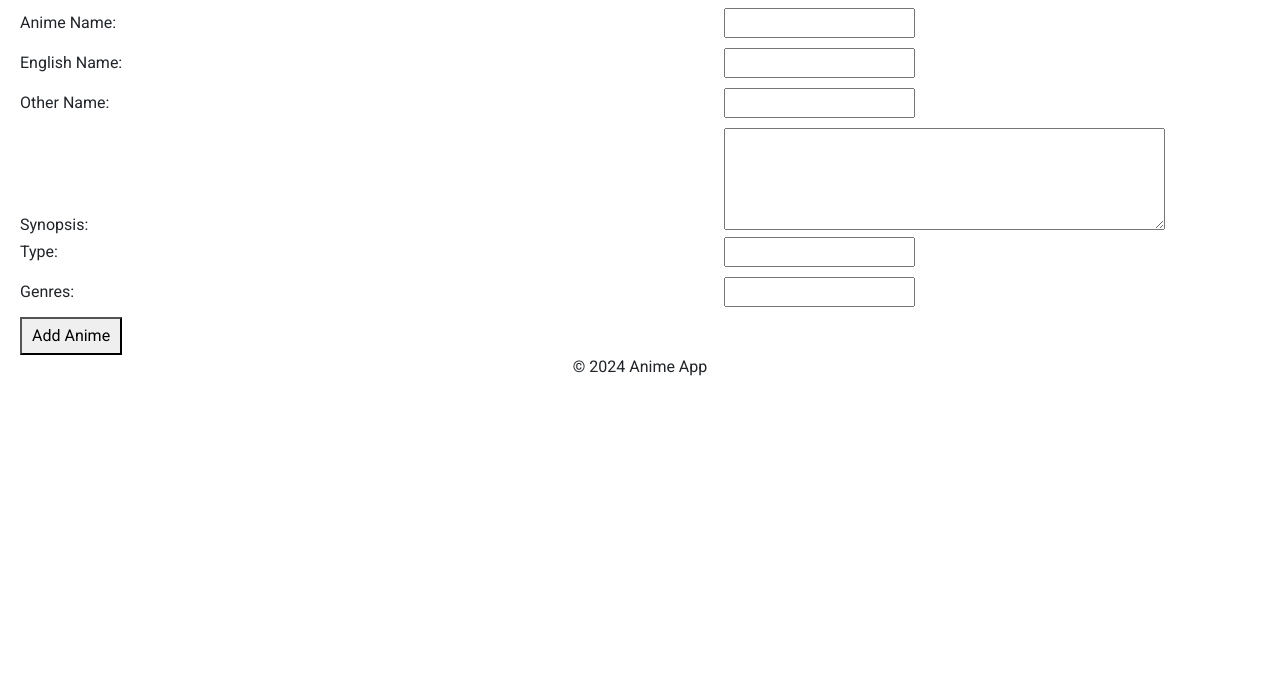
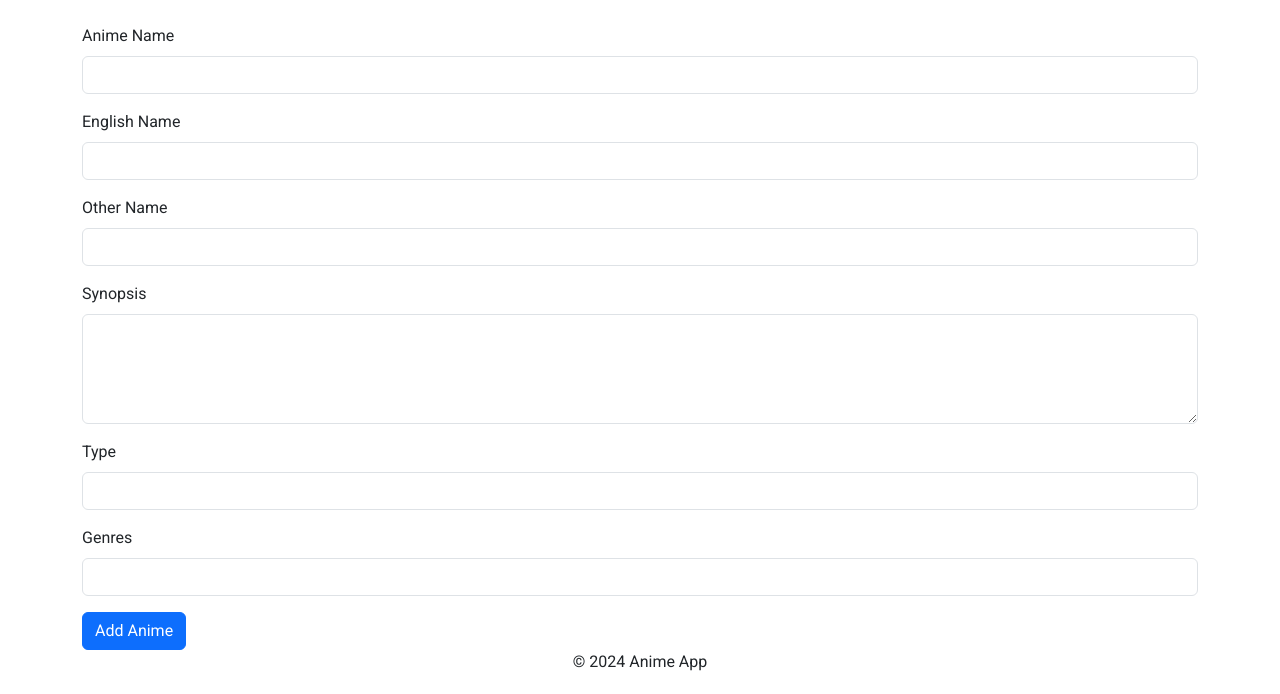
Before and after one commit to Mfaytinn/AnimeReview-BLG317, a Flask app: page /add in a window 1280 px wide. Shown: the part 188-882 px from the top of the page. Before the commit the page ends 564 px from the top, so only its background shows below. Run offline with Flask 3, Linux system fonts and the light colour scheme.

Commit message:
style and add signin button to header

```diff
--- a/app/templates/add_anime.html
+++ b/app/templates/add_anime.html
@@ -7,25 +7,31 @@
 {% endblock %}
 
 {% block content %}
-    <form action="{{ url_for('add_anime') }}" method="post">
-        <label for="anime_name">Anime Name:</label>
-        <input type="text" id="anime_name" name="anime_name" required><br>
-
-        <label for="english_name">English Name:</label>
-        <input type="text" id="english_name" name="english_name"><br>
-
-        <label for="other_name">Other Name:</label>
-        <input type="text" id="other_name" name="other_name"><br>
-
-        <label for="synopsis">Synopsis:</label>
-        <textarea id="synopsis" name="synopsis" rows="4" cols="50" required></textarea><br>
-
-        <label for="type_anime">Type:</label>
-        <input type="text" id="type_anime" name="type_anime"><br>
-
-        <label for="genres">Genres:</label>
-        <input type="text" id="genres" name="genres"><br>
-
-        <button type="submit">Add Anime</button>
+    <form action="{{ url_for('add_anime') }}" method="post" class="container mt-4">
+        <div class="mb-3">
+            <label for="anime_name" class="form-label">Anime Name</label>
+            <input type="text" id="anime_name" name="anime_name" class="form-control" required>
+        </div>
+        <div class="mb-3">
+            <label for="english_name" class="form-label">English Name</label>
+            <input type="text" id="english_name" name="english_name" class="form-control">
+        </div>
+        <div class="mb-3">
+            <label for="other_name" class="form-label">Other Name</label>
+            <input type="text" id="other_name" name="other_name" class="form-control">
+        </div>
+        <div class="mb-3">
+            <label for="synopsis" class="form-label">Synopsis</label>
+            <textarea id="synopsis" name="synopsis" class="form-control" rows="4" required></textarea>
+        </div>
+        <div class="mb-3">
+            <label for="type_anime" class="form-label">Type</label>
+            <input type="text" id="type_anime" name="type_anime" class="form-control">
+        </div>
+        <div class="mb-3">
+            <label for="genres" class="form-label">Genres</label>
+            <input type="text" id="genres" name="genres" class="form-control">
+        </div>
+        <button type="submit" class="btn btn-primary">Add Anime</button>
     </form>
 {% endblock %}
```
